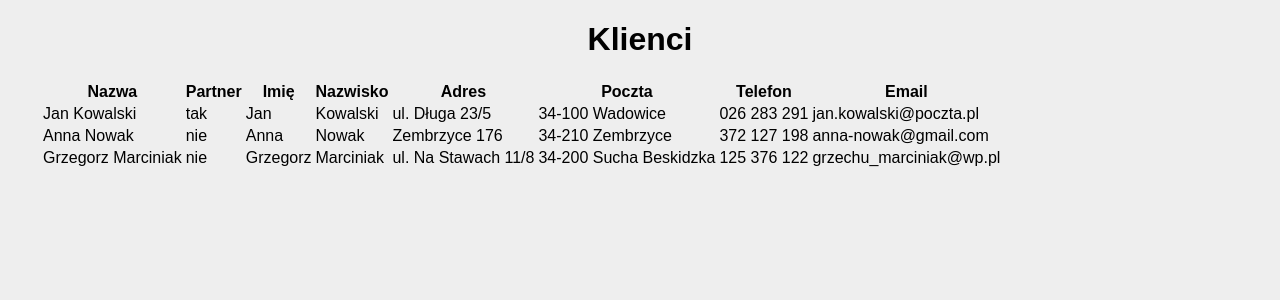
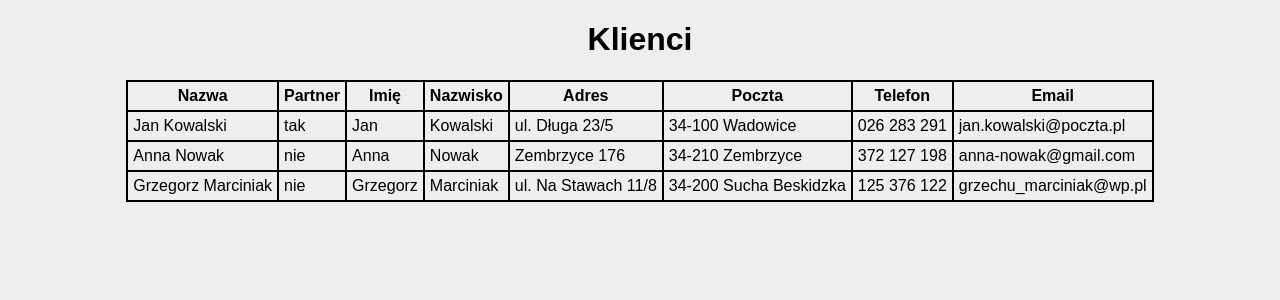
Before and after one commit to MikiWojak/Zamowienia, a PHP site: page /klienci.php in a window 1280 px wide. Shown: the top 300 px of the page. Run offline with PHP 8.4, Linux system fonts and the light colour scheme; data comes from the database, SQL or seed files in the repository.

Commit message:
Stylizacja tabeli innerCSS
Nie dziala stylizacja tabel w zewnetrznym arkuszu stylow
Tymczasowa stylizacja w pliku HTML

```diff
--- a/klienci.php
+++ b/klienci.php
@@ -41,6 +41,21 @@ catch(Exception $e)
     <meta charset="UTF-8">
     <title>Klienci</title>
 
+    <style>
+    table
+    {
+        border-collapse: collapse;
+        margin-left: auto;
+        margin-right: auto;
+    }
+    table, th, td
+    {
+        padding: 5px;
+        border: 2px solid #000000;
+    }
+
+    </style>
+
     <link rel="stylesheet" href="style.css">
 </head>
 <body>
```
